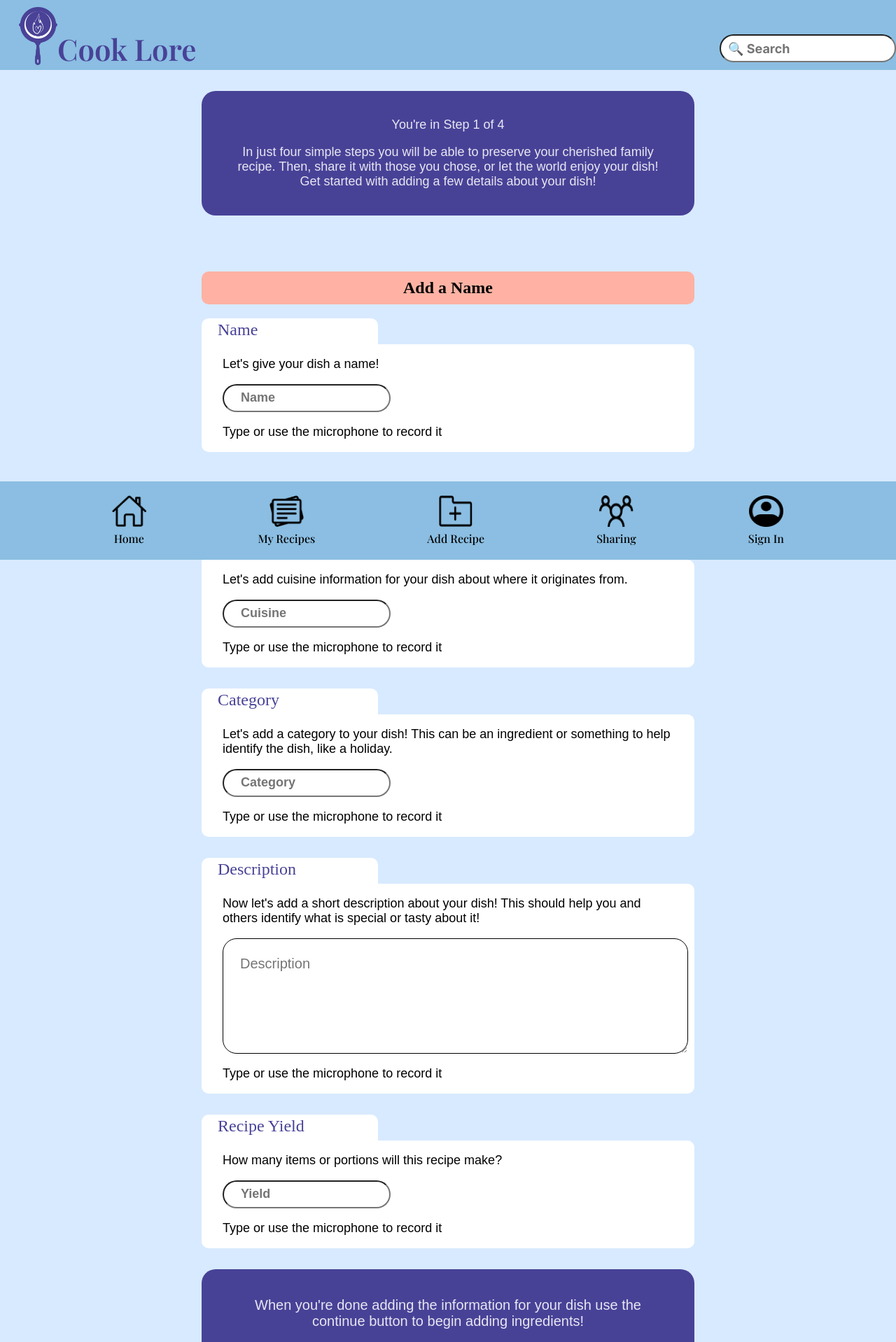
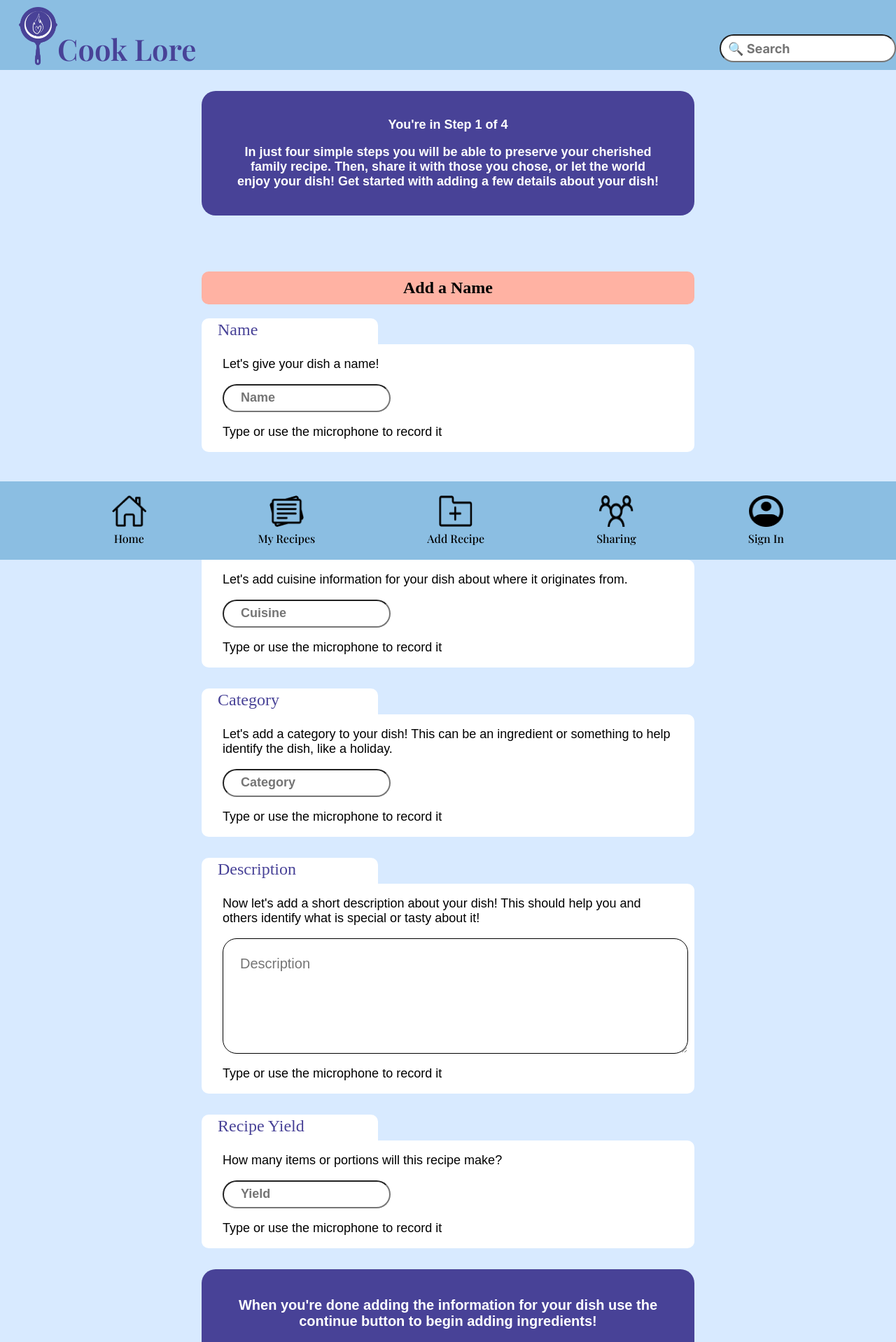
Before and after one commit to ChrisCampbell1/sep-hackathon-fe, a React (Vite) app: page /recipes/new in a window 1280 px wide. Shown: the top 1918 px of the page at 70% size. Built offline with nearby package versions, Linux system fonts and the light colour scheme; no server answers.

Commit message:
form font updates for recipes

```diff
--- a/src/components/AddInstructionsForm/AddInstructionsForm.jsx
+++ b/src/components/AddInstructionsForm/AddInstructionsForm.jsx
@@ -107,7 +107,7 @@ const AddInstructionsForm = ({
               Back
             </button>
             <button type="submit" onClick={handleSubmit}>
-              Save and Next
+              Continue
             </button>
           </div>
         </div>
--- a/src/components/AddInstructionsForm/AddInstructionsForm.module.css
+++ b/src/components/AddInstructionsForm/AddInstructionsForm.module.css
@@ -165,6 +165,10 @@ input[type="file"] {
 .container .bottom p {
   font-size: 20px;
   font-family: sans-serif;
+  font-weight: bold;
+  color: white;
+
+
 }
 
 .container .bottom .buttons {
--- a/src/components/EditIngredientsForm/EditIngredientsForm.module.css
+++ b/src/components/EditIngredientsForm/EditIngredientsForm.module.css
@@ -165,6 +165,9 @@ input[type="file"] {
 .container .bottom p {
   font-size: 20px;
   font-family: sans-serif;
+  font-weight: bold;
+  color: white;
+
 }
 
 .container .bottom .buttons {
--- a/src/components/MediaUploadForm/MediaUploadForm.jsx
+++ b/src/components/MediaUploadForm/MediaUploadForm.jsx
@@ -175,13 +175,13 @@ export default function MediaUploadForm({ increaseFormNumber, decreaseFormNumber
             type='button'
             onClick={handleBack}
           >
-            Upload and Back
+            Back
           </button>
           <button
             type='button'
             onClick={handleSubmit}
           >
-            Upload and Save
+            Continue
           </button>
         </div>
       </div>
--- a/src/components/MediaUploadForm/MediaUploadForm.module.css
+++ b/src/components/MediaUploadForm/MediaUploadForm.module.css
@@ -175,6 +175,9 @@ margin-bottom: 30px;
 .container .bottom p {
   font-size: 20px;
   font-family: sans-serif;
+  font-weight: bold;
+  color: white;
+
 }
 
 .container .bottom .buttons {
--- a/src/components/NewRecipeForm/NewRecipeForm.module.css
+++ b/src/components/NewRecipeForm/NewRecipeForm.module.css
@@ -144,6 +144,9 @@ input[type="file"] {
 .container .bottom p {
   font-size: 20px;
   font-family: sans-serif;
+  font-weight: bold;
+  color: white;
+
 }
 
 .container .bottom .buttons {
--- a/src/pages/NewRecipe/NewRecipe.module.css
+++ b/src/pages/NewRecipe/NewRecipe.module.css
@@ -15,6 +15,9 @@
   font-size: 18px;
   font-family: sans-serif;
   margin-bottom: 30px;
+  font-weight: bold;
+  color: white;
+
 }
 
 .container h1 {
```
